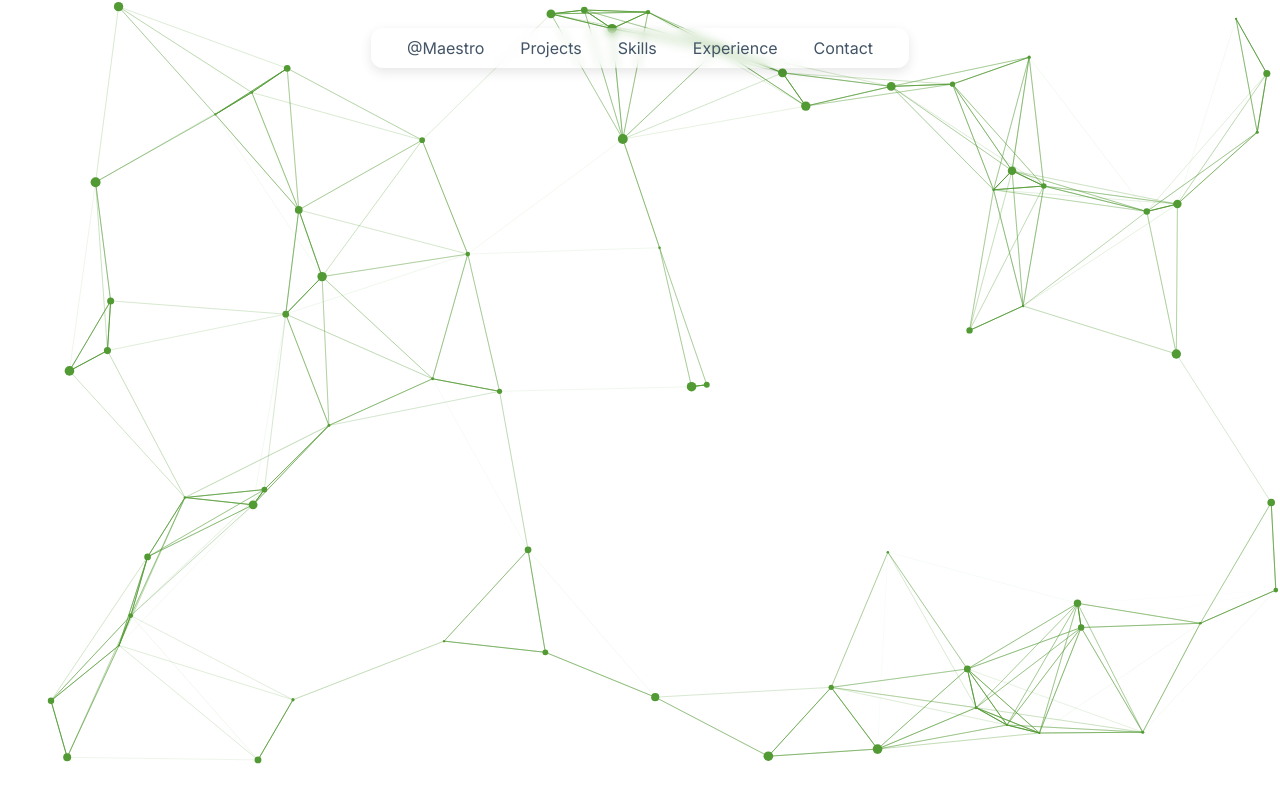
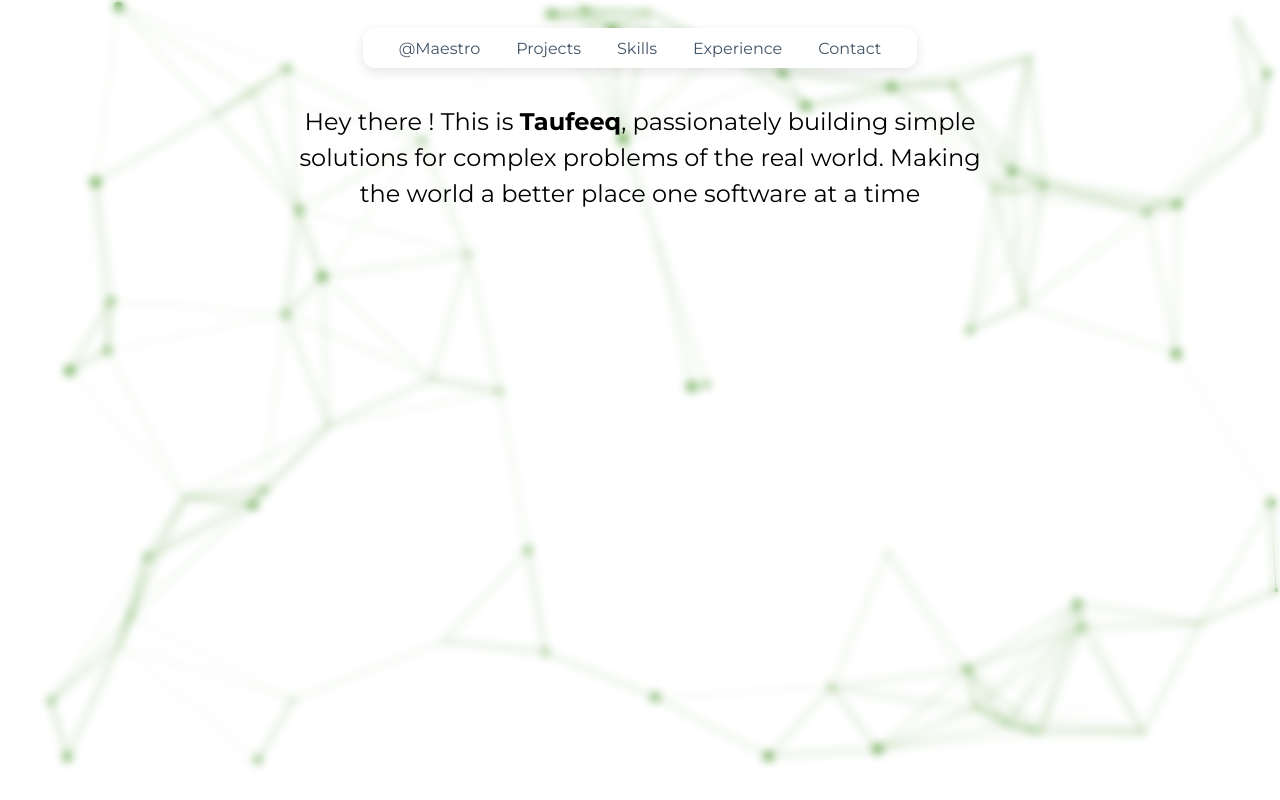
Before and after one commit to taufeeq-ahmed/maestro, a Next.js app: page / in a window 1280 px wide. Built offline with nearby package versions, Linux system fonts and the light colour scheme.

Commit message:
intro description is made

```diff
--- a/app/ParticlesLayout.jsx
+++ b/app/ParticlesLayout.jsx
@@ -58,7 +58,7 @@ function ParticlesLayout() {
                         quantity: 4,
                     },
                     repulse: {
-                        distance: 200,
+                        distance: 150,
                         duration: 0.4,
                     },
                 },
--- /dev/null
+++ b/app/components/Intro/Intro.jsx
@@ -0,0 +1,19 @@
+import React from 'react';
+import styles from './intro.module.css';
+
+function Intro() {
+    return (
+        <section className={styles.intro}>
+            <p className={styles.intro_description}>
+                Hey there ! This is
+                {' '}
+                <strong>Taufeeq</strong>
+
+                , passionately building simple solutions for complex
+                problems of the real world. Making the world a better place one software at a time
+            </p>
+        </section>
+    );
+}
+
+export default Intro;
--- /dev/null
+++ b/app/components/Intro/intro.module.css
@@ -0,0 +1,16 @@
+.intro{
+    margin-top: 36px;
+    max-width: 720px;
+}
+
+.intro_heading{
+    font-size: 36px;
+    font-weight: 400;
+    margin-bottom: 12px;
+}
+
+.intro_description{
+    font-size: 24px;
+    line-height: 1.5;
+    text-align: center;
+}
--- a/app/components/Navbar/navbar.module.css
+++ b/app/components/Navbar/navbar.module.css
@@ -2,12 +2,11 @@
 
     height: 40px;
     border-radius: 12px;
-    background: rgba(255, 255, 255, 0.1);
+    background: rgba(255, 255, 255);
     padding: 6px 36px;
     box-shadow: rgba(0, 0, 0, 0.1) 0px 4px 12px;
     margin-top: 12px;
-    backdrop-filter: blur(4px);
-    -webkit-backdrop-filter: blur(4px);
+
     display: flex;
     align-items: center;
     color: #425466;
--- a/app/layout.jsx
+++ b/app/layout.jsx
@@ -1,10 +1,11 @@
-import { Inter } from 'next/font/google';
+import { Montserrat } from 'next/font/google';
 import './globals.css';
 import React from 'react';
 import ParticlesLayout from './ParticlesLayout';
 import styles from './layout.module.css';
 
-const inter = Inter({ subsets: ['latin'] });
+const montserrat = Montserrat({ subsets: ['latin'] });
+
 export const metadata = {
     title: 'Create Next App',
     description: 'Generated by create next app',
@@ -13,7 +14,7 @@ export const metadata = {
 export default function RootLayout({ children }) {
     return (
         <html lang="en">
-            <body className={inter.className}>
+            <body className={montserrat.className}>
                 <ParticlesLayout />
                 <main className={styles.main_content}>
                     {children}
--- a/app/layout.module.css
+++ b/app/layout.module.css
@@ -7,6 +7,9 @@
     display: flex;
     flex-direction: column;
     align-items: center;
+
+    backdrop-filter: blur(5px);
+    -webkit-backdrop-filter: blur(5px);
 }
 
 @media (max-width:767px) {
--- a/app/page.jsx
+++ b/app/page.jsx
@@ -1,8 +1,12 @@
 import React from 'react';
-import Navbar from './components/Navbar';
+import Navbar from './components/Navbar/Navbar';
+import Intro from './components/Intro/Intro';
 
 export default function Home() {
     return (
-        <Navbar />
+        <>
+            <Navbar />
+            <Intro />
+        </>
     );
 }
```
Also changed, not shown: app/components/Avatar/Avatar.jsx (added), app/components/Avatar/avatar.module.css (added), app/components/Navbar/Navbar.jsx (renamed from app/components/Navbar/index.jsx).
